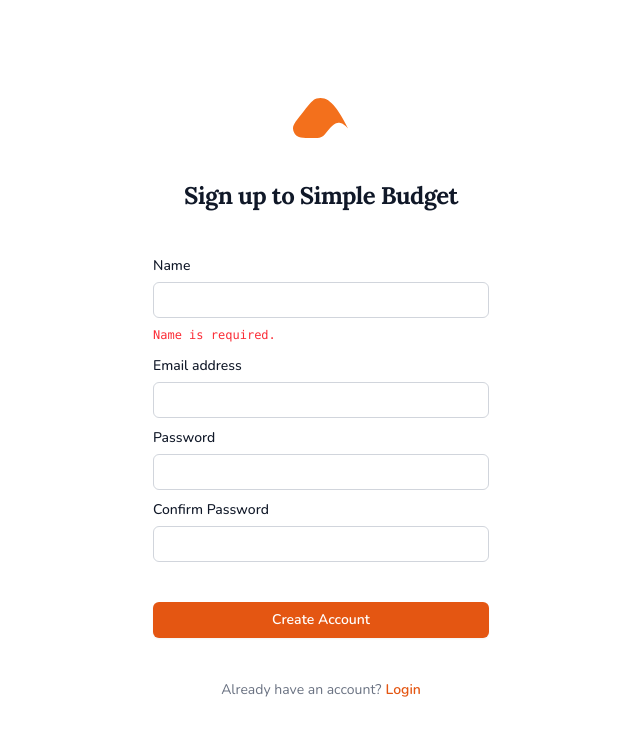
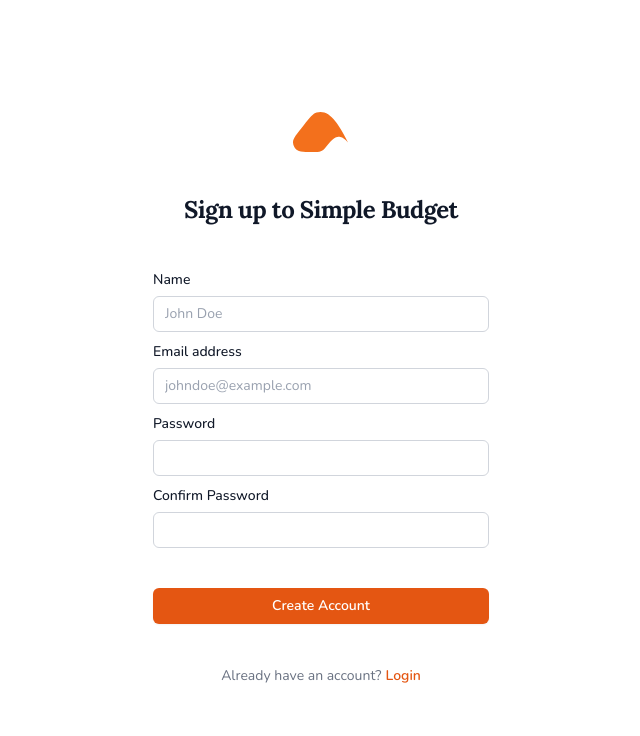
Before and after one commit to pakapoltanachaisith/simple-budget-frontend, a React (Vite) app: page /register in a window 1280 px wide. Shown: the top 736 px of the page, without its empty margins (319-959 px from the left). Built offline with nearby package versions, Linux system fonts and the light colour scheme.

Commit message:
Add validation schema and integrate with Register page form

```diff
--- a/package.json
+++ b/package.json
@@ -10,13 +10,16 @@
     "preview": "vite preview"
   },
   "dependencies": {
+    "@hookform/resolvers": "^5.9.1",
     "@tailwindcss/vite": "^4.3.3",
     "clsx": "^2.1.1",
     "react": "^19.2.8",
     "react-dom": "^19.2.8",
+    "react-hook-form": "^7.86.0",
     "react-router": "^7.18.2",
     "tailwind-merge": "^3.6.0",
-    "tailwindcss": "^4.3.3"
+    "tailwindcss": "^4.3.3",
+    "zod": "^3.25.76"
   },
   "devDependencies": {
     "@babel/core": "^7.29.7",
--- /dev/null
+++ b/src/lib/validation.ts
@@ -0,0 +1,15 @@
+import { z } from "zod";
+
+export const registerFormSchema = z
+  .object({
+    name: z.string().trim().min(3).max(255),
+    email: z.string().trim().email(),
+    password: z.string().min(8),
+    password_confirmation: z.string(),
+  })
+  .refine((data) => data.password === data.password_confirmation, {
+    message: "Password doesn't match",
+    path: ["password_confirmation"],
+  });
+
+export type RegisterFormData = z.infer<typeof registerFormSchema>;
--- a/src/pages/RegisterPage.tsx
+++ b/src/pages/RegisterPage.tsx
@@ -3,8 +3,23 @@ import Input from "../components/Input";
 import InputError from "../components/InputError";
 import Label from "../components/Label";
 import { Link } from "react-router";
+import { registerFormSchema, type RegisterFormData } from "../lib/validation";
+import { useForm } from "react-hook-form";
+import { zodResolver } from "@hookform/resolvers/zod";
 
 export default function RegisterPage() {
+  const {
+    register,
+    handleSubmit,
+    formState: { errors, isLoading },
+  } = useForm<RegisterFormData>({
+    resolver: zodResolver(registerFormSchema),
+  });
+
+  const onSubmit = async (data: RegisterFormData) => {
+    alert("Submit Register form");
+  };
+
   return (
     <>
       <div className="flex min-h-full flex-col justify-center px-6 py-12 lg:px-8">
@@ -20,41 +35,59 @@ export default function RegisterPage() {
         </div>
 
         <div className="mt-10 sm:mx-auto sm:w-full sm:max-w-sm">
-          <form action="#" method="POST" className="space-y-6">
+          <form onSubmit={handleSubmit(onSubmit)} className="space-y-6">
             {/* Inputs */}
             <div className="space-y-2">
               <div className="space-y-1">
                 <Label htmlFor="name">Name</Label>
-                <Input id="name" required autoComplete="email" />
-                <InputError message="Name is required." />
+                <Input
+                  id="name"
+                  {...register("name")}
+                  placeholder="John Doe"
+                  required
+                  disabled={isLoading}
+                />
+                <InputError message={errors?.name?.message} />
               </div>
               <div className="space-y-1">
                 <Label htmlFor="email">Email address</Label>
                 <Input
                   id="email"
-                  name="email"
                   type="email"
+                  autoComplete="email"
+                  placeholder="johndoe@example.com"
+                  {...register("email")}
                   required
-                  autoComplete="email"
+                  disabled={isLoading}
                 />
+                <InputError message={errors?.email?.message} />
               </div>
               <div className="space-y-1">
                 <Label htmlFor="password">Password</Label>
-                <Input id="password" name="password" required type="password" />
+                <Input
+                  id="password"
+                  type="password"
+                  {...register("password")}
+                  required
+                  disabled={isLoading}
+                />
+                <InputError message={errors?.password?.message} />
               </div>
               <div className="space-y-1">
                 <Label htmlFor="password_confirmation">Confirm Password</Label>
                 <Input
                   id="password_confirmation"
-                  name="password"
+                  type="password"
+                  {...register("password_confirmation")}
                   required
-                  type="password"
+                  disabled={isLoading}
                 />
+                <InputError message={errors?.password_confirmation?.message} />
               </div>
             </div>
 
             <div className="mt-10">
-              <Button type="submit" fullWidth>
+              <Button type="submit" fullWidth disabled={isLoading}>
                 Create Account
               </Button>
             </div>
```
Also changed, not shown: 1 other file (tests, documents, lock files or other folders).
